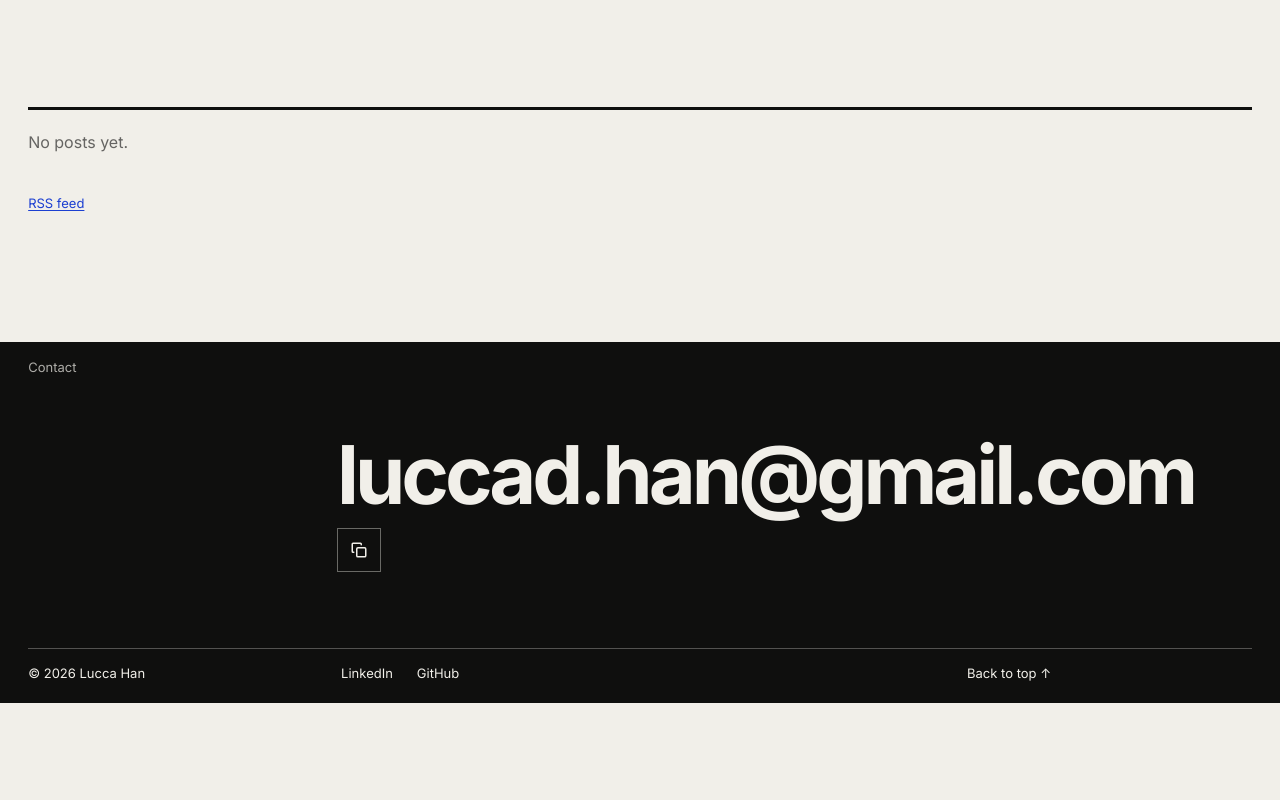
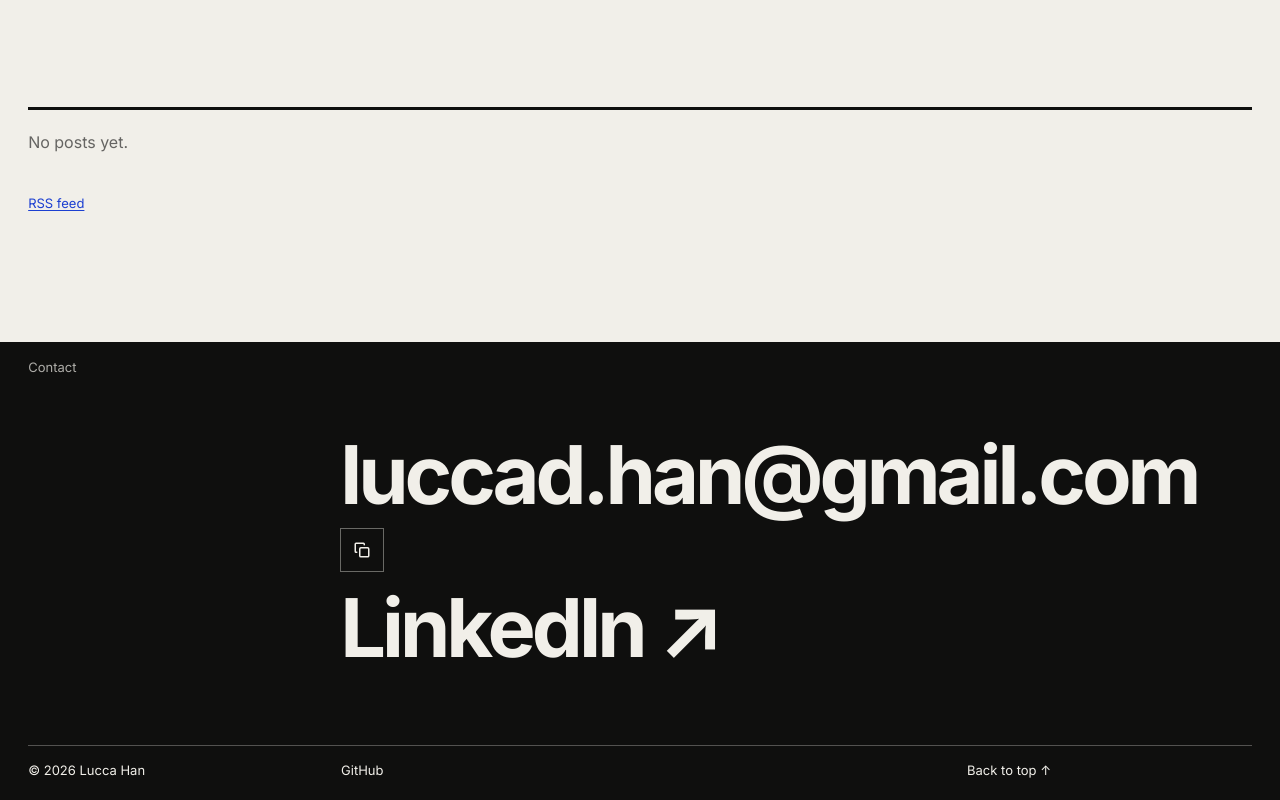
Before and after one commit to ludihan/website, a Next.js app: page /en/blog in a window 1280 px wide. Shown: the part 427-1227 px from the top of the page. Before the commit the page ends 1130 px from the top, so only its background shows below. Built offline with nearby package versions, Linux system fonts and the light colour scheme.

Commit message:
Set LinkedIn large beside the email in the footer

```diff
--- a/app/globals.css
+++ b/app/globals.css
@@ -1091,13 +1091,20 @@ body:has(dialog[open]) {
   opacity: 0.7;
 }
 
+.colophon-contact {
+  grid-column: 4 / 13;
+  display: grid;
+  gap: clamp(0.5rem, 1.5vw, 1rem);
+  margin: clamp(2.5rem, 6vw, 5rem) 0 clamp(2.5rem, 6vw, 5rem) -0.05em;
+  padding: 0;
+  list-style: none;
+}
+
 .colophon-email {
-  grid-column: 4 / 13;
   display: flex;
   flex-wrap: wrap;
   align-items: center;
   gap: 0.75rem 1rem;
-  margin: clamp(2.5rem, 6vw, 5rem) 0 clamp(2.5rem, 6vw, 5rem) -0.05em;
   font-size: var(--t-5);
   font-weight: 700;
   letter-spacing: -0.05em;
--- a/components/SiteFooter.tsx
+++ b/components/SiteFooter.tsx
@@ -3,7 +3,7 @@ import { getDictionary, type Locale } from "@/lib/i18n";
 import { profileText, site } from "@/lib/profile";
 import { CopyEmailButton } from "./CopyEmailButton";
 
-// The colophon: a black field closing every page, with the address set as large as the name.
+// The colophon: a black field closing every page, with the email and LinkedIn set large.
 export function SiteFooter({ lang }: { lang: Locale }) {
   const t = profileText[lang];
   const ui = getDictionary(lang).ui;
@@ -11,21 +11,24 @@ export function SiteFooter({ lang }: { lang: Locale }) {
     <footer className="colophon">
       <div className="grid colophon-main">
         <p className="colophon-label">{ui.contact}</p>
-        <p className="colophon-email">
-          <a href={`mailto:${site.email}`}>{site.email}</a>
-          <CopyEmailButton email={site.email} label={t.cta.copyEmail} copiedLabel={t.cta.emailCopied} />
-        </p>
+        {/* The two ways to reach me, set at the same large size, one per line. */}
+        <ul className="colophon-contact">
+          <li className="colophon-email">
+            <a href={`mailto:${site.email}`}>{site.email}</a>
+            <CopyEmailButton email={site.email} label={t.cta.copyEmail} copiedLabel={t.cta.emailCopied} />
+          </li>
+          <li className="colophon-email">
+            <a href={site.linkedin} target="_blank" rel="me noopener noreferrer">
+              LinkedIn ↗
+            </a>
+          </li>
+        </ul>
       </div>
       <div className="grid colophon-foot">
         <p className="colophon-copy">
           © {new Date().getFullYear()} {site.name}
         </p>
         <ul className="colophon-links">
-          <li>
-            <a href={site.linkedin} target="_blank" rel="me noopener noreferrer">
-              LinkedIn
-            </a>
-          </li>
           <li>
             <a href={site.github} target="_blank" rel="me noopener noreferrer">
               GitHub
```
Also changed, not shown: 1 other file (tests, documents, lock files or other folders).
